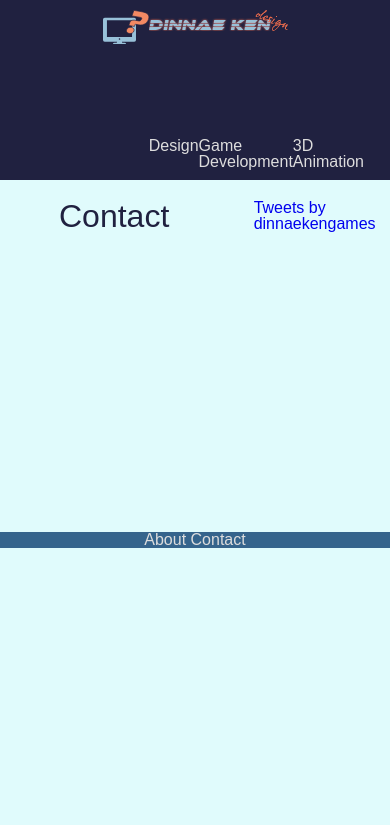
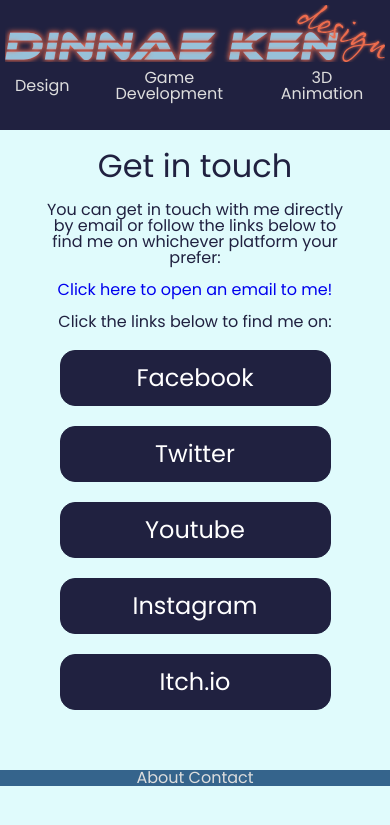
Before and after one commit to dunnykin/dinnae-ken-design, a PHP site: page /php/contact.php in a window 390 px wide. Shown: the top 825 px of the page. Run offline with PHP 8.4, Linux system fonts and the light colour scheme; some libraries are stand-ins or nearby versions.

Commit message:
Finished contact page. Responsive header and contact page.

```diff
--- a/assets/css/style.css
+++ b/assets/css/style.css
@@ -54,79 +54,201 @@ p {
     font-size: 1em;
 }
 
-/*** NAVIGATION ***/
-/* header {
-    display: flex;
-    justify-content: center;
-    margin: 0 auto;
-    padding: 0 10%;
+/*** COMPONENTS ***/
+.btn {
     background-color: var(--color1);
-    min-height: 200px;
+    border: 1px solid var(--color1);
+    border-radius: 15px;
+    color: #fff;
+    padding: 15px 32px;
+    text-align: center;
+    text-decoration: none;
+    font-size: 1.5em;
 }
 
-@media screen and (max-width: 900px) {
-    header {
-        padding: 0 5%;
+.btn:hover {
+    background-color: var(--color2);
+}
+/*** COMPONENTS END ***/
+
+/*** NAVIGATION ***/
+header {
+    background-color: var(--color1);
+}
+
+.nav-wrapper {
+    display: grid;
+    grid-template-rows: 1fr 1fr;
+    grid-template-columns: repeat(12, 1fr);
+
+    padding: 5px;
+    margin: 0 auto;
+}
+
+.nav-icon {
+    /* grid-row-start: 1;
+    grid-row-end: 4;
+    grid-column-start: 1;
+    grid-column-end: 6; */
+    display: none;
+}
+
+.nav-logo {
+    grid-column-start: 1;
+    grid-column-end: 13;
+}
+
+.nav-bar {
+    grid-row-start: 2;
+    grid-row-end: 3;
+    grid-column-start: 1;
+    grid-column-end: 13;
+
+    padding: 5px 0 0 0;
+}
+
+.nav-links {
+    display: flex;
+    justify-content: space-around;
+    text-align: center;
+    align-items: center;
+}
+
+.nav-link {
+    grid-column: span 1;
+    grid-row: span 1;
+
+    padding: 0 10px;
+    border-bottom: 10px solid var(--color1);
+}
+
+.nav-link a {
+    color: var(--txt-light);
+    display: block;
+}
+
+.nav-link:hover {
+    border-bottom: 10px solid var(--alt4);
+    font-style: italic;
+}
+
+@media only screen and (min-width: 400px) {
+    .nav-wrapper {
+        grid-template-rows: 2fr 1fr;
     }
 }
 
-@media screen and (max-width: 500px) {
-    header {
-        padding: 0;
+@media only screen and (min-width: 600px) {
+    .nav-wrapper {
+        grid-template-rows: 2fr 1fr;
+
+        padding: 10px;
+    }
+
+    .nav-icon {
+        grid-row-start: 1;
+        grid-row-end: 3;
+        grid-column-start: 1;
+        grid-column-end: 4;
+        display: block;
+    }
+
+    .nav-logo {
+        grid-column-start: 4;
+        grid-column-end: 13;
+    }
+
+    .nav-bar {
+        grid-row-start: 2;
+        grid-column-start: 5;
+        grid-column-end: 13;
+    }
+}
+
+@media only screen and (min-width: 800px)
+{
+    .nav-wrapper {
+        max-width: 800px;
+    }
+}
+
+/* @media only screen and (min-width: 900px) {
+    .nav-wrapper {
+        display: grid;
+        grid-template-rows: 2fr 1fr;
+        grid-template-columns: repeat(12, 1fr);
+
+        padding: 10px;
+    }
+
+    .nav-icon {
+        grid-row: span 2;
+        grid-column-start: 3;
+        grid-column-end: 6;
+    }
+
+    .nav-logo {
+        grid-column: span 8;
+    }
+
+    .nav-bar {
+        grid-row: span 1;
+        grid-row-start: 2;
+        grid-column-start: 5;
+    }
+
+    .nav-link {
+        padding: 0 10px;
+        text-align: center;
+        border-bottom: 10px solid var(--color1);
+
+    }
+
+    .nav-link:hover {
+        font-style: italic;
+        color: var(--alt1);
+        border-bottom: 10px solid var(--alt4);
     }
 } */
 
-/* .nav-bar {
-    display: grid;
-    grid-template-columns: [icon-start] 25% [nav-start] 75% [nav-end];
-    grid-template-rows: [logo-top] 75% [nav-top] 25% [nav-bottom];
+/* @media only screen and (max-width: 400px) {
+    .nav-wrapper {
+        display: grid;
+        grid-template-rows: 2fr 1fr;
+        grid-template-columns: repeat(12, 1fr);
+
+        background-color: var(--color1);
+        padding: 5px;
+    }
+
+    .nav-icon {
+        grid-row-start: 1;
+        grid-row-end: 4;
+        grid-column-start: 1;
+        grid-column-end: 6;
+        display: none;
+    }
+
+    .nav-logo {
+        grid-column-start: 1;
+        grid-column-end: 13;
+    }
+
+    .nav-bar {
+        grid-row-start: 2;
+        grid-row-end: 3;
+        grid-column-start: 1;
+        grid-column-end: 13;
+
+        padding: 5px 0 0 0;
+    }
+
+    .nav-links {
+        align-items: center;
+    }
 } */
 
-/* .nav-list {
-    grid-column-start: nav-start;
-    grid-column-end: nav-end;
-    grid-row-start: nav-top;
-    grid-row-end: nav-bottom;
-
-    align-content: center;
-}
-
-.nav-list ul {
-    display: flex;
-    justify-content: space-between;
-}
-
-.nav-list a {
-    color: var(--txt-light);
-}
-
-.nav-list a:hover {
-    border-bottom: 10px solid var(--alt4);
-    font-style: italic;
-} */
-/*** NAVIGATION END ***/
-
-/*** LOGO ***/
-/* .logo {
-    height: 100px;
-    width: auto;
-}
-
-.logo-icon {
-    grid-column-start: icon-start;
-    grid-column-end: nav-start;
-    grid-row-start: logo-top;
-    grid-row-end: nav-bottom;
-
-    justify-self: end;
-    margin: 10px 0;
-}
-
-.logo-icon svg {
-    height: 150px;
-    width: auto;
-} */
-
+/*** LOGOS ***/
 .logo-screen {
     fill: var(--alt2);
 }
@@ -137,20 +259,6 @@ p {
     stroke-miterlimit: 10;
     stroke-width: 4px;
 }
-
-.logo-text {
-    /* grid-column-start: nav-start;
-    grid-column-end: nav-end;
-    grid-row-start: logo-top;
-    grid-row-end: nav-top;
-
-    margin: 5px 0 0 0; */
-}
-
-/* .logo-text svg {
-    height: 120px;
-    width: auto;
-} */
 
 .logo-txt-dinnaeken {
     fill: var(--alt2);
@@ -163,11 +271,40 @@ p {
     fill: var(--alt4);
     filter:url(#glow);
 }
-/*** LOGO END ***/
+
+.games-gamepad {
+    stroke: #fff;
+    stroke-width: 4px;
+}
+
+.games-logo-screen {
+    fill: var(--alt2);
+}
+
+@media only screen and (max-width: 600px)
+{
+    .games-logo-screen {
+        display: none;
+    }
+}
+@media only screen and (min-width: 601px)
+{
+    .games-gamepad {
+        display: none;
+    }
+}
+/*** LOGOS END ***/
+/*** NAVIGATION END ***/
 
 .main-content {
     margin: 0 auto;
     padding: 0 10%;
+}
+
+@media only screen and (max-width: 900px) {
+    .main-content{
+        padding: 0 5%;
+    }
 }
 
 /*** FOOTER ***/
@@ -184,56 +321,6 @@ p {
 }
 
 /*** FOOTER END ***/
-
-.nav-wrapper {
-    display: grid;
-    grid-template-rows: 4fr 1fr;
-    grid-template-columns: repeat(8, 1fr);
-
-    background-color: var(--color1);
-    padding: 10px;
-}
-
-.nav-item {
-    grid-gap: 20px;
-    grid-row-start: 2;
-}
-
-.nav-icon {
-    grid-column: span 2;
-    grid-row: span 2;
-    grid-column-start: 3;
-}
-
-.nav-logo {
-    grid-column: span 3;
-}
-
-.nav-bar {
-    display: grid;
-    grid-row: span 1;
-    grid-column-start: 4;
-    grid-column-end: 7;
-}
-
-.nav-links {
-    display: flex;
-    justify-content: space-around;
-}
-
-.nav-link {
-    grid-column: span 1;
-    grid-row: span 1;
-}
-
-.nav-link a {
-    color: var(--txt-light);
-}
-
-.nav-link:hover {
-    border-bottom: 10px solid var(--alt4);
-    font-style: italic;
-}
 
 /*** INDEX ***/
 #home-wrapper {
@@ -368,21 +455,88 @@ p {
 
 /*** GALLERY END ***/
 
+/*** CONTACTS ***/
 .contact-wrapper {
     display: grid;
     height: 100%;
-    grid-template-rows: repeat(6, 1fr);
     grid-template-columns: repeat(12, 1fr);
     grid-gap: 20px;
     padding: 20px;
 }
 
+.contact-wrapper h1 {
+    text-align: center;
+    padding: 0 0 20px 0;
+}
+
 .contact {
-    grid-column: span 8;
-
+    grid-column: span 4;
 }
 
 .twitter {
     grid-column: span 4;
-    grid-row:span 6;
 }
+
+.facebook {
+    grid-column: span 4;
+    justify-self: center;
+}
+
+.contact-links li{
+    display: block;
+    margin: 20px;
+}
+
+.btn-contact {
+    color: #fff;
+    display: block;
+}
+
+@media only screen and (max-width: 1300px) {
+    .contact-wrapper {
+        grid-template-rows: 1fr 2fr;
+    }
+
+    .contact {
+        grid-column-start: 3;
+        grid-column-end: 11;
+        justify-self: center;
+        text-align: center;
+    }
+
+    .facebook, .twitter {
+        grid-row-start: 2;
+        grid-column: span 6;
+    }
+}
+
+@media only screen and (max-width: 750px) {
+    .contact-wrapper {
+        grid-template-rows: 1fr 2fr 2fr;
+    }
+
+    .contact, .facebook, .twitter {
+        justify-self: center;
+        text-align: center;
+        grid-column: span 12;
+    }
+
+    .facebook {
+        grid-row-start: 2;
+    }
+
+    .twitter {
+        grid-row-start: 3;
+    }
+}
+
+@media only screen and (max-width: 500px) {
+    .contact-wrapper {
+        grid-template-rows: 1fr;
+    }
+
+    .facebook, .twitter {
+        display: none;
+    }
+}
+/*** CONTACTS END ***/
--- a/includes/header.php
+++ b/includes/header.php
@@ -10,7 +10,7 @@
     <link rel="stylesheet" type="text/css" media="screen" href="../assets/css/reset.css" />
     <link rel="stylesheet" type="text/css" media="screen" href="../assets/css/style.css" />
     <link rel="stylesheet" href="https://use.fontawesome.com/releases/v5.5.0/css/all.css" integrity="sha384-B4dIYHKNBt8Bc12p+WXckhzcICo0wtJAoU8YZTY5qE0Id1GSseTk6S+L3BlXeVIU" crossorigin="anonymous">
-
+    <link href="https://fonts.googleapis.com/css?family=Poppins&display=swap" rel="stylesheet">
     <!-- Javascript -->
 
 </head>
--- a/php/contact.php
+++ b/php/contact.php
@@ -4,11 +4,35 @@ include("../includes/header.php");
 ?>
 <div class="contact-wrapper">
     <main class="contact">
-    <h1><?php echo $title; ?></h1>
+    <h1>Get in touch</h1>
+    <p>You can get in touch with me directly by email or follow the links below to find me on whichever platform your prefer:</p>
+    <br>
+    <address>
+        <a href="mailto:contact@dinnaeken.co.uk">Click here to open an email to me!</a>
+    </address>
+    <br>
+    <p>Click the links below to find me on:</p>
+    <ul class="contact-links">
+        <li><a class="btn btn-contact" href="https://www.facebook.com/dinnaekengames/">Facebook</a></li>
 
+        <li><a class="btn btn-contact" href="https://twitter.com/dinnaekengames">Twitter</a></li>
+
+        <li><a class="btn btn-contact" href="https://www.youtube.com/channel/UCAZHYqMr-eTAFj-OVAr8m4Q">Youtube</a></li>
+
+        <li><a class="btn btn-contact" href="https://www.instagram.com/dinnaekengames/">Instagram</a></li>
+
+        <li><a class="btn btn-contact" href="https://dinnaeken.itch.io/">Itch.io</a></li>
+    </ul>
     </main>
 
+    <aside class="facebook">
+        <h1>Facebook</h1>
+        <iframe src="https://www.facebook.com/plugins/page.php?href=https%3A%2F%2Fwww.facebook.com%2Fdinnaekengames%2F&tabs=timeline&width=340&height=900&small_header=false&adapt_container_width=true&hide_cover=true&show_facepile=true&appId"
+        width="340" height="900" style="border:none;overflow:hidden" scrolling="no" frameborder="0" allowTransparency="true" allow="encrypted-media"></iframe>
+    </aside>
+
     <aside class="twitter">
+        <h1>Twitter</h1>
         <a class="twitter-timeline" data-height="1000" data-theme="dark" data-link-color="#E95F28" href="https://twitter.com/dinnaekengames?ref_src=twsrc%5Etfw">
             Tweets by dinnaekengames</a>
         <script async src="https://platform.twitter.com/widgets.js" charset="utf-8"></script>
--- a/php/game-dev.php
+++ b/php/game-dev.php
@@ -4,6 +4,8 @@ include("../includes/header.php");
 ?>
 <h1><?php echo $title; ?></h1>
 
+<?php echo file_get_contents("../assets/images/svg/dinnaeken-games-logo.svg"); ?>
+
 <?php
 include("../includes/footer.php");
 ?>
```
Also changed, not shown: includes/navigation.php (+0 -15 lines), assets/images/svg/dinnaeken-games-logo.svg.
